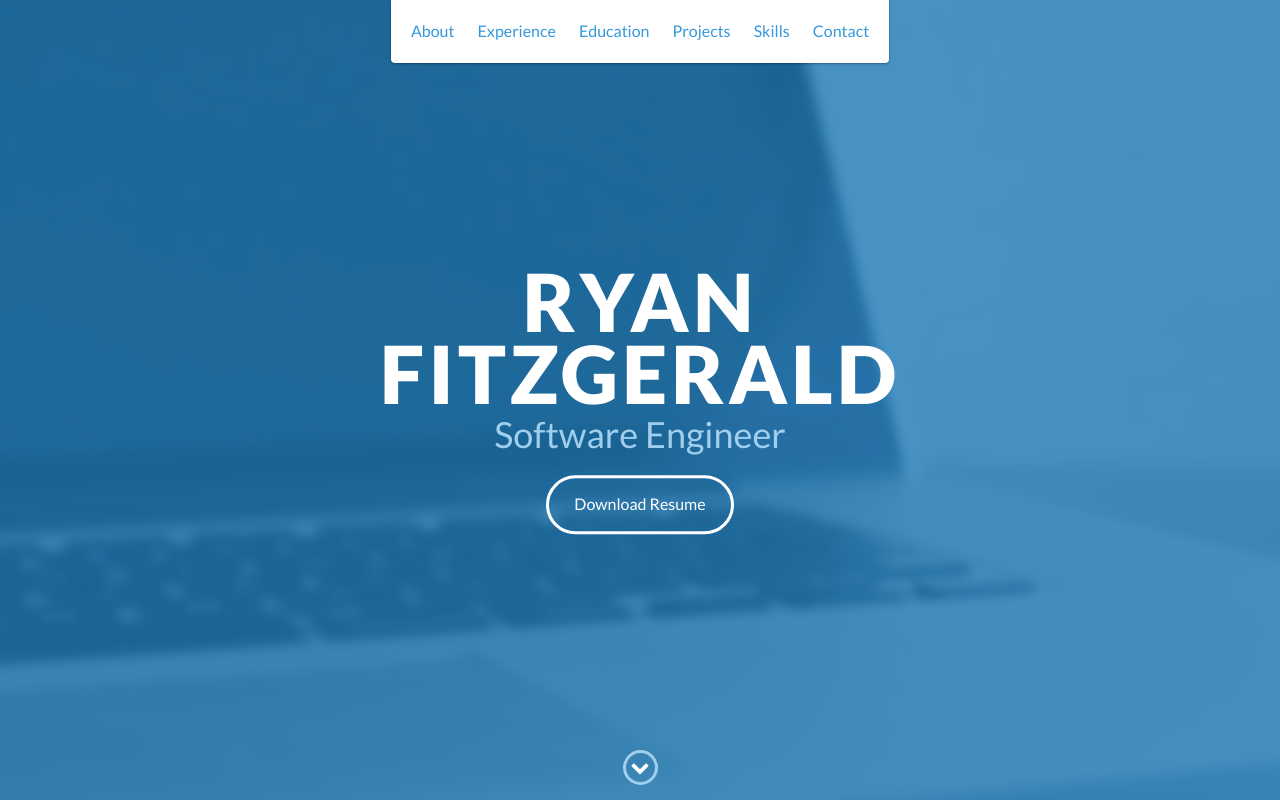
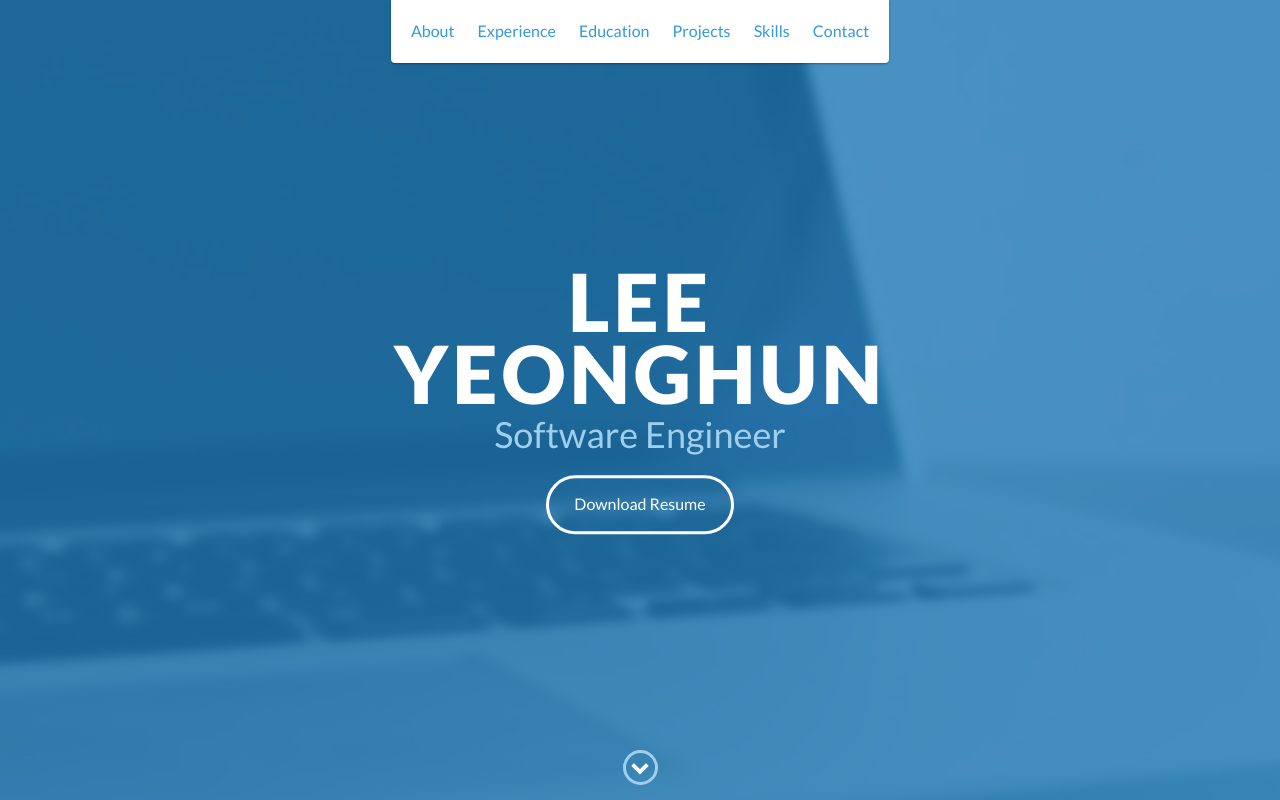
Before and after one commit to 20hun/20hun.github.io, a website: page index.html in a window 1280 px wide. Shown: the top 800 px of the page. Drawn offline with nearby package versions, Linux system fonts and the light colour scheme.

Commit message:
Update index.html

```diff
--- a/index.html
+++ b/index.html
@@ -48,7 +48,7 @@
 
     <div id="lead">
         <div id="lead-content">
-            <h1>Ryan Fitzgerald</h1>
+            <h1>Lee Yeonghun</h1>
             <h2>Software Engineer</h2>
             <a href="#" class="btn-rounded-white">Download Resume</a>
         </div>
```
